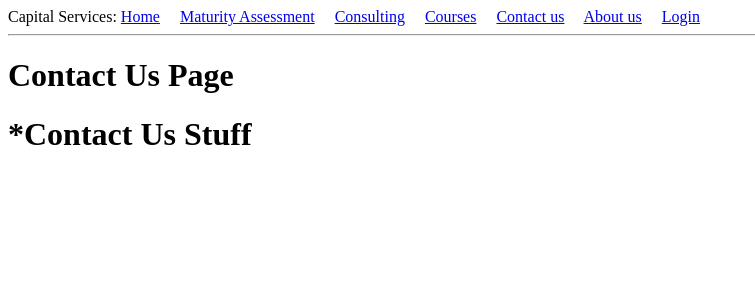
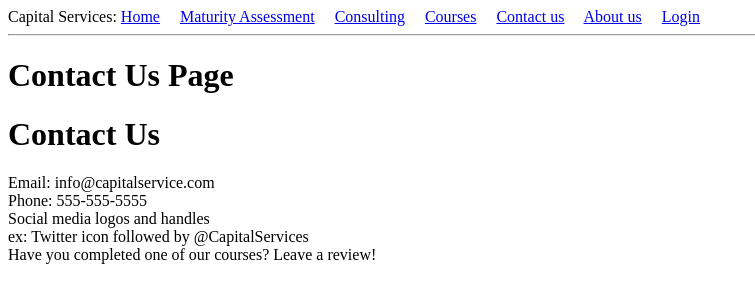
Before and after one commit to ckarjadi/capital_services, a Flask app: page /contact_us in a window 1280 px wide. Shown: the top 303 px of the page, without its empty margins (0-755 px from the left). Run offline with Flask 2, Linux system fonts and the light colour scheme.

Commit message:
added html to contact page for testing github commit
added html to contact page for testing github commit

```diff
--- a/app/templates/contact_us.html
+++ b/app/templates/contact_us.html
@@ -1,5 +1,10 @@
 {% extends "base.html" %}
 
 {% block content %}
-	<h1>*Contact Us Stuff</h1>
+	<h1>Contact Us</h1>
+	<p>Email: info@capitalservice.com<br/>
+       Phone: 555-555-5555<br/>
+       Social media logos and handles<br/>
+       ex: Twitter icon followed by @CapitalServices<br/>
+       Have you completed one of our courses? Leave a review! </p>
 {% endblock %}
```
Also changed, not shown: 2 other files.
